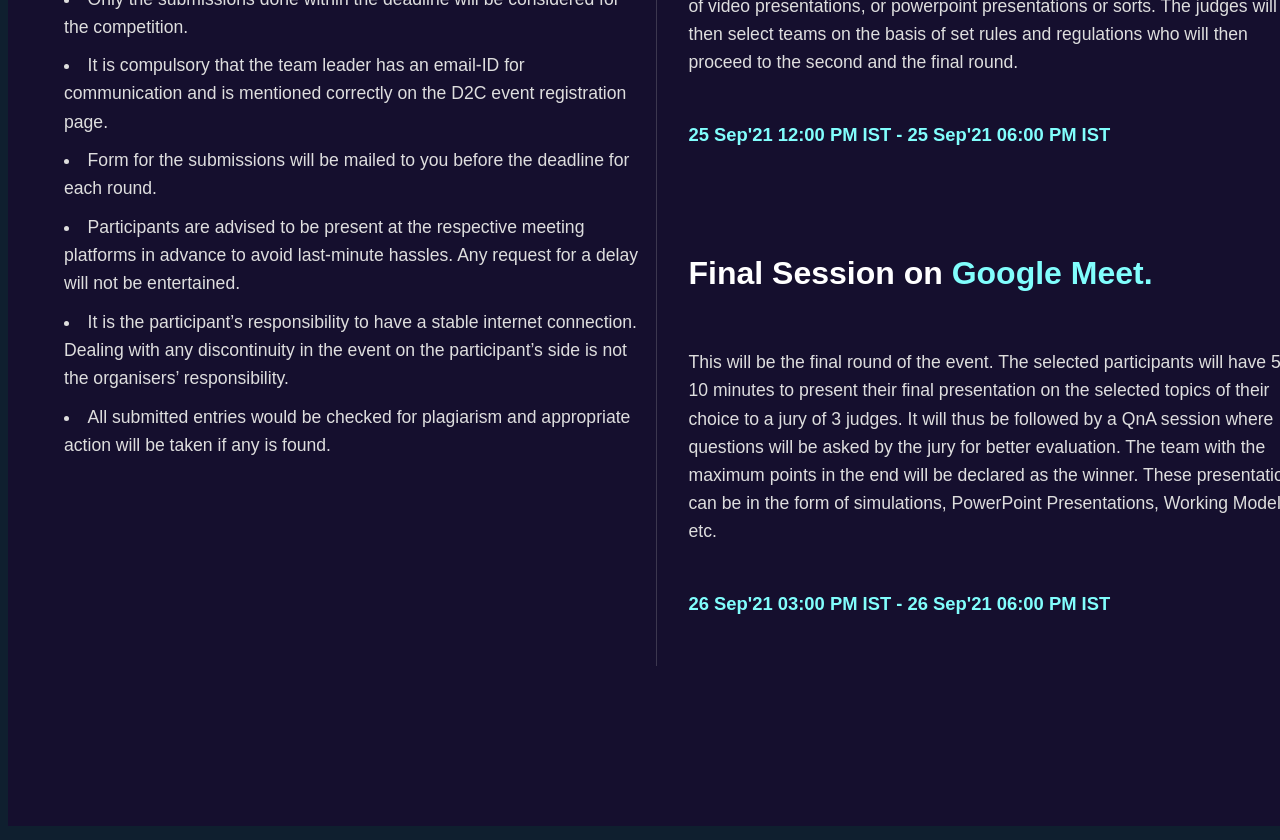
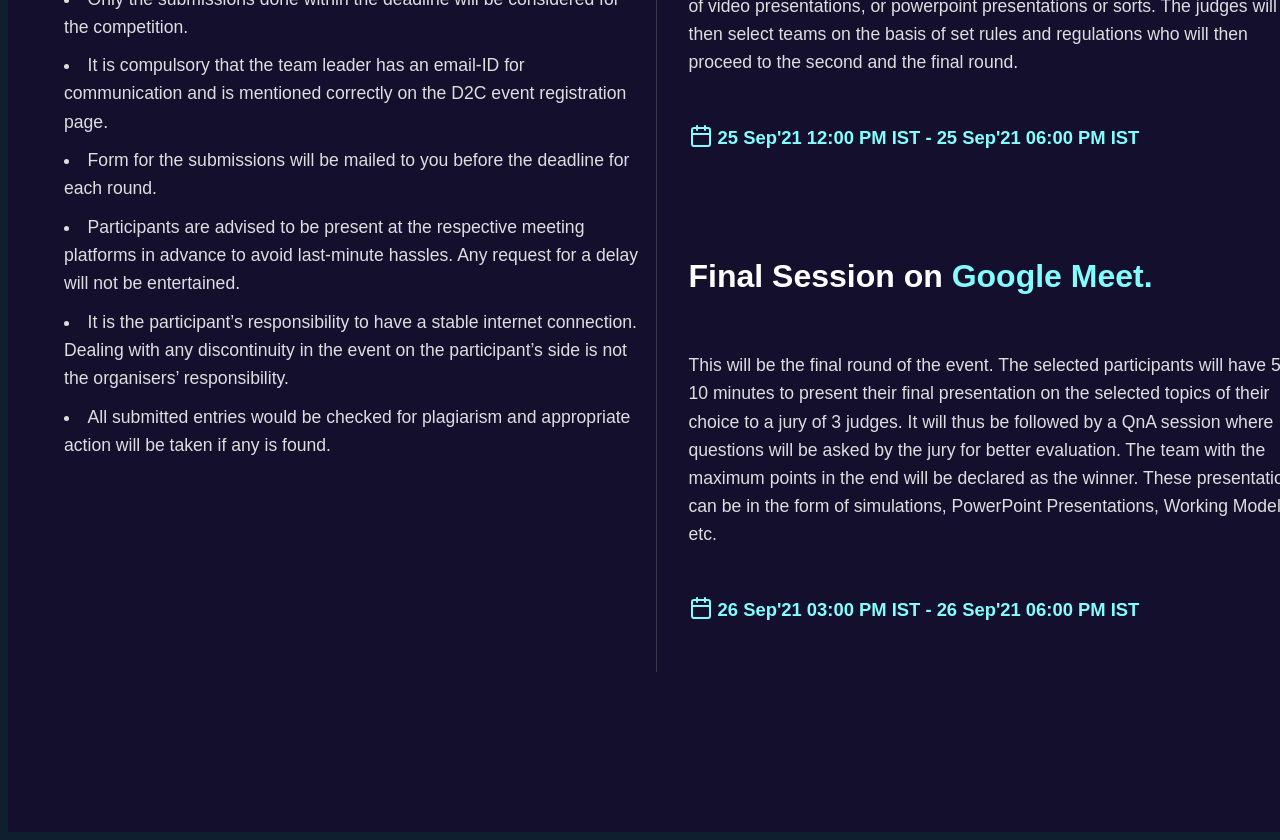
Before and after one commit to Prandom/ideathon2k21, a React (Create React App) app: page / in a window 1280 px wide. Shown: the part 3400-4240 px from the top of the page. Built offline with nearby package versions, Linux system fonts and the light colour scheme.

Commit message:
responsive

```diff
--- a/package.json
+++ b/package.json
@@ -8,6 +8,7 @@
     "@testing-library/user-event": "^12.8.3",
     "react": "^17.0.2",
     "react-dom": "^17.0.2",
+    "react-feather": "^2.0.9",
     "react-scripts": "4.0.3",
     "web-vitals": "^1.1.2"
   },
--- a/src/components/Details.js
+++ b/src/components/Details.js
@@ -1,5 +1,6 @@
 import React from "react";
 import "../styles/details.css";
+import { Calendar } from "react-feather";
 
 function Details() {
   return (
@@ -68,7 +69,7 @@ function Details() {
               final round.
             </p>
             <p className="Details-date">
-              25 Sep'21 12:00 PM IST - 25 Sep'21 06:00 PM IST
+              <Calendar /> 25 Sep'21 12:00 PM IST - 25 Sep'21 06:00 PM IST
             </p>
           </div>
 
@@ -88,7 +89,7 @@ function Details() {
               Presentations, Working Models, etc.
             </p>
             <p className="Details-date">
-              26 Sep'21 03:00 PM IST - 26 Sep'21 06:00 PM IST
+              <Calendar /> 26 Sep'21 03:00 PM IST - 26 Sep'21 06:00 PM IST
             </p>
           </div>
         </div>
--- a/src/styles/about.css
+++ b/src/styles/about.css
@@ -27,3 +27,9 @@
   font-size: 1.15rem;
   line-height: 160%;
 }
+
+@media screen and (max-width: 700px) {
+  .About-main {
+    width: 100%;
+  }
+}
--- a/src/styles/details.css
+++ b/src/styles/details.css
@@ -70,3 +70,25 @@
   font-size: 1.15rem;
   font-weight: 700;
 }
+
+.Details-date * {
+  vertical-align: text-bottom;
+}
+
+@media screen and (max-width: 900px) {
+  .Details-container {
+    display: flex;
+    flex-direction: column;
+    gap: 1rem;
+  }
+
+  .Details-1 {
+    border-bottom: solid 1px rgba(202, 202, 202, 0.212);
+    padding: 0;
+    padding-bottom: 2rem;
+  }
+  .Details-2 {
+    padding: 0;
+    padding-top: 2rem;
+  }
+}
```
Also changed, not shown: src/components/Footer.js (added, +7 -0 lines), src/styles/footer.css (added), 1 other file (tests, documents, lock files or other folders).
